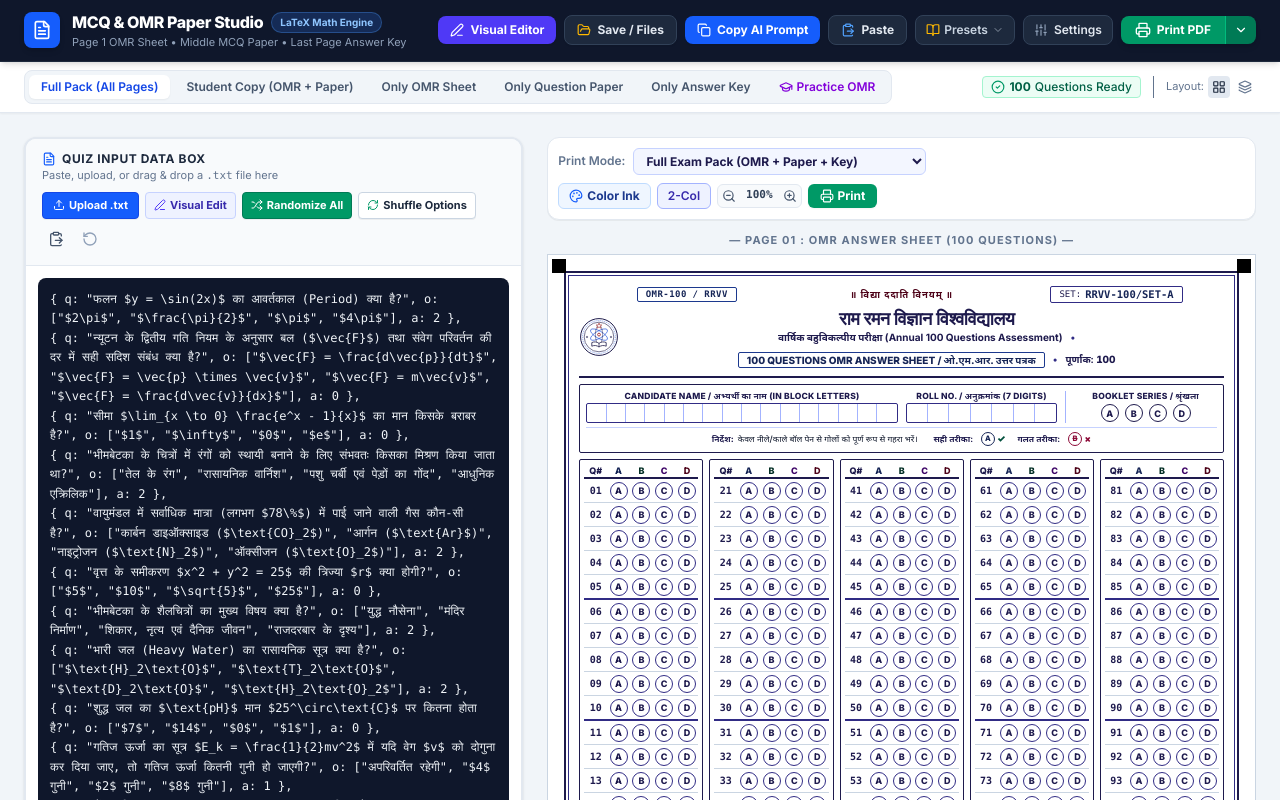
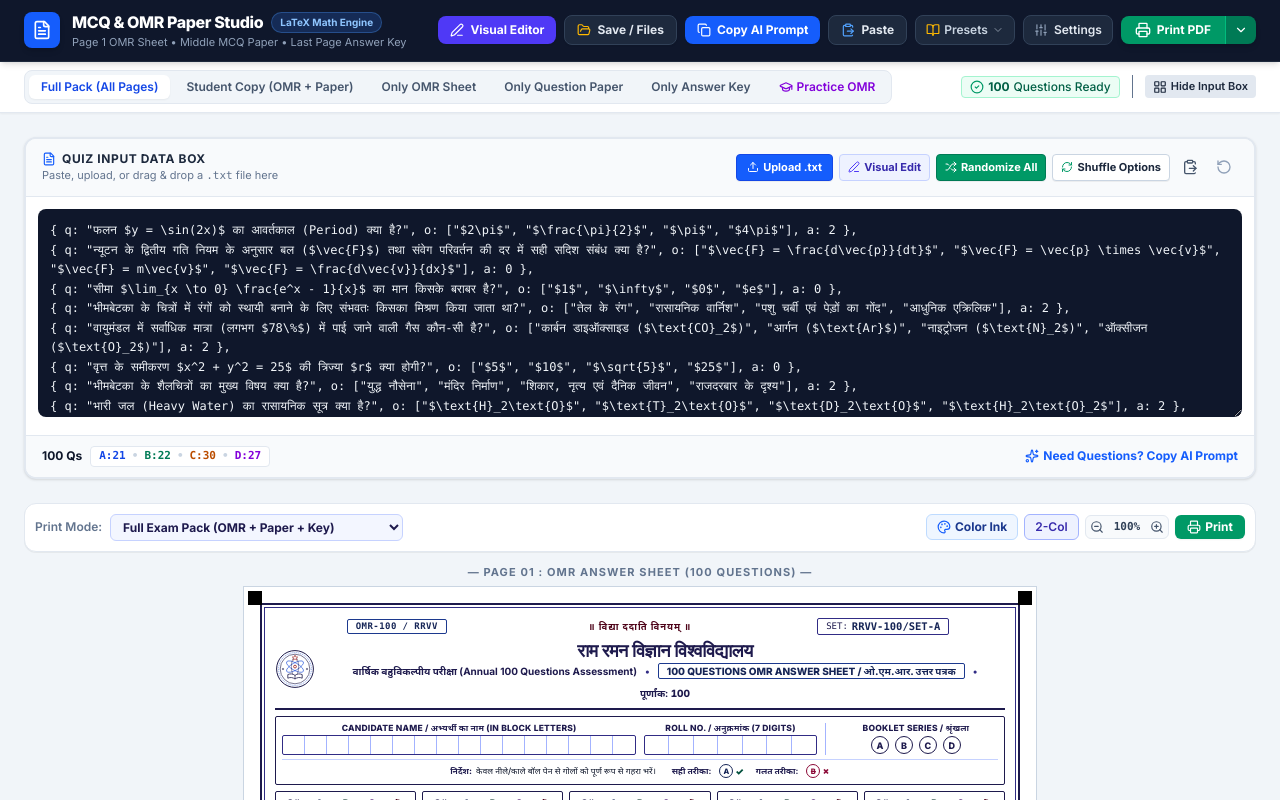
Before and after one commit to ramkargwal/Raman-MCQ-OMR-Studio, a React (Vite) app: page / in a window 1280 px wide. Shown: the top 800 px of the page. Built offline with nearby package versions, Linux system fonts and the light colour scheme.

Commit message:
feat: replace layout switcher with input box toggle
Refactor the UI layout controls to provide a simple toggle for the Quiz Input Data box, replacing the previous split/document view mode switcher to improve workspace efficiency.

```diff
--- a/src/App.tsx
+++ b/src/App.tsx
@@ -813,28 +813,20 @@ export default function App() {
               )}
             </div>
 
-            {/* Layout switch between Split & Focus */}
-            <div className="hidden lg:flex items-center gap-1 text-slate-500 border-l pl-3">
-              <span className="text-[11px]">Layout:</span>
+            {/* Toggle Show/Hide Top Input Box */}
+            <div className="hidden sm:flex items-center gap-1 text-slate-500 border-l pl-3">
               <button
                 type="button"
-                onClick={() => setViewMode('split')}
-                className={`p-1 rounded cursor-pointer ${
-                  viewMode === 'split' ? 'bg-slate-200 text-slate-800' : 'hover:bg-slate-100'
+                onClick={() => setViewMode(viewMode === 'split' ? 'document' : 'split')}
+                className={`inline-flex items-center gap-1 px-2 py-1 rounded text-[11px] font-semibold cursor-pointer transition ${
+                  viewMode === 'split'
+                    ? 'bg-slate-200 text-slate-800'
+                    : 'bg-slate-100 text-slate-600 hover:bg-slate-200'
                 }`}
-                title="Split Editor & Preview"
+                title="Show or hide the top Quiz Input Data Box"
               >
                 <LayoutGrid className="w-3.5 h-3.5" />
-              </button>
-              <button
-                type="button"
-                onClick={() => setViewMode('document')}
-                className={`p-1 rounded cursor-pointer ${
-                  viewMode === 'document' ? 'bg-slate-200 text-slate-800' : 'hover:bg-slate-100'
-                }`}
-                title="Focus Document Only"
-              >
-                <Layers className="w-3.5 h-3.5" />
+                <span>{viewMode === 'split' ? 'Hide Input Box' : 'Show Input Box'}</span>
               </button>
             </div>
           </div>
@@ -842,7 +834,7 @@ export default function App() {
       </div>
 
       {/* ========================================================
-          MAIN WORKSPACE (EDITOR + DOCUMENT PREVIEW)
+          MAIN WORKSPACE (TOP INPUT BOX + BOTTOM DOCUMENT PREVIEW)
       ======================================================== */}
       <div className="max-w-7xl w-full mx-auto p-4 sm:p-6 flex-1 flex flex-col">
         {/* Practice Mode Scoreboard Banner */}
@@ -890,13 +882,9 @@ export default function App() {
           </div>
         )}
 
-        <div
-          className={`grid gap-6 ${
-            viewMode === 'split' ? 'grid-cols-1 lg:grid-cols-12' : 'grid-cols-1'
-          }`}
-        >
+        <div className="flex flex-col gap-6 w-full">
           {/* ----------------------------------------------------
-              LEFT PANEL: INPUT BOX & CODE EDITOR (NO-PRINT)
+              TOP PANEL: QUIZ INPUT DATA BOX & CODE EDITOR (NO-PRINT)
               (Supports .txt / .json file Upload & Drag-and-Drop)
           ---------------------------------------------------- */}
           {viewMode === 'split' && (
@@ -904,7 +892,7 @@ export default function App() {
               onDragOver={handleDragOver}
               onDragLeave={handleDragLeave}
               onDrop={handleDrop}
-              className={`no-print lg:col-span-5 flex flex-col bg-white rounded-xl border-2 transition-all shadow-sm overflow-hidden relative ${
+              className={`no-print w-full flex flex-col bg-white rounded-xl border-2 transition-all shadow-sm overflow-hidden relative ${
                 isDraggingFile
                   ? 'border-blue-600 ring-4 ring-blue-500/20 bg-blue-50/20'
                   : 'border-slate-200'
@@ -1006,13 +994,13 @@ export default function App() {
               </div>
 
               {/* Textarea Code Box */}
-              <div className="relative flex-1 p-3">
+              <div className="relative p-3">
                 <textarea
                   id="quiz-input-textarea"
                   value={inputText}
                   onChange={(e) => setInputText(e.target.value)}
                   placeholder={`Paste quiz objects here or drag & drop a .txt file:\n{ q: "यदि $z = \\cos\\theta + i\\sin\\theta$ है, तो $z^n + z^{-n}$ किसके बराबर है?", o: ["$2\\sin(n\\theta)$", "$2i\\sin(n\\theta)$", "$2\\cos(n\\theta)$", "$2i\\cos(n\\theta)$"], a: 2 },`}
-                  className="w-full h-80 lg:h-[620px] p-3 text-xs font-mono bg-slate-900 text-slate-100 rounded-lg focus:outline-hidden focus:ring-2 focus:ring-blue-500 resize-none leading-relaxed overflow-y-auto"
+                  className="w-full h-44 sm:h-52 p-3 text-xs font-mono bg-slate-900 text-slate-100 rounded-lg focus:outline-hidden focus:ring-2 focus:ring-blue-500 resize-y leading-relaxed overflow-y-auto"
                   spellCheck={false}
                 />
               </div>
@@ -1050,9 +1038,9 @@ export default function App() {
           )}
 
           {/* ----------------------------------------------------
-              RIGHT PANEL: DOCUMENT PREVIEW (PRINTABLE CONTAINER)
+              BOTTOM PANEL: DOCUMENT PREVIEW (PRINTABLE CONTAINER)
           ---------------------------------------------------- */}
-          <div className={`${viewMode === 'split' ? 'lg:col-span-7' : 'w-full'} flex flex-col`}>
+          <div className="w-full flex flex-col">
             {/* Action Bar Above Preview (NO-PRINT) */}
             <div className="no-print mb-3 flex flex-wrap items-center justify-between gap-2 bg-white p-2.5 rounded-xl border border-slate-200 shadow-2xs text-xs">
               {/* Selective Print Target */}
```
